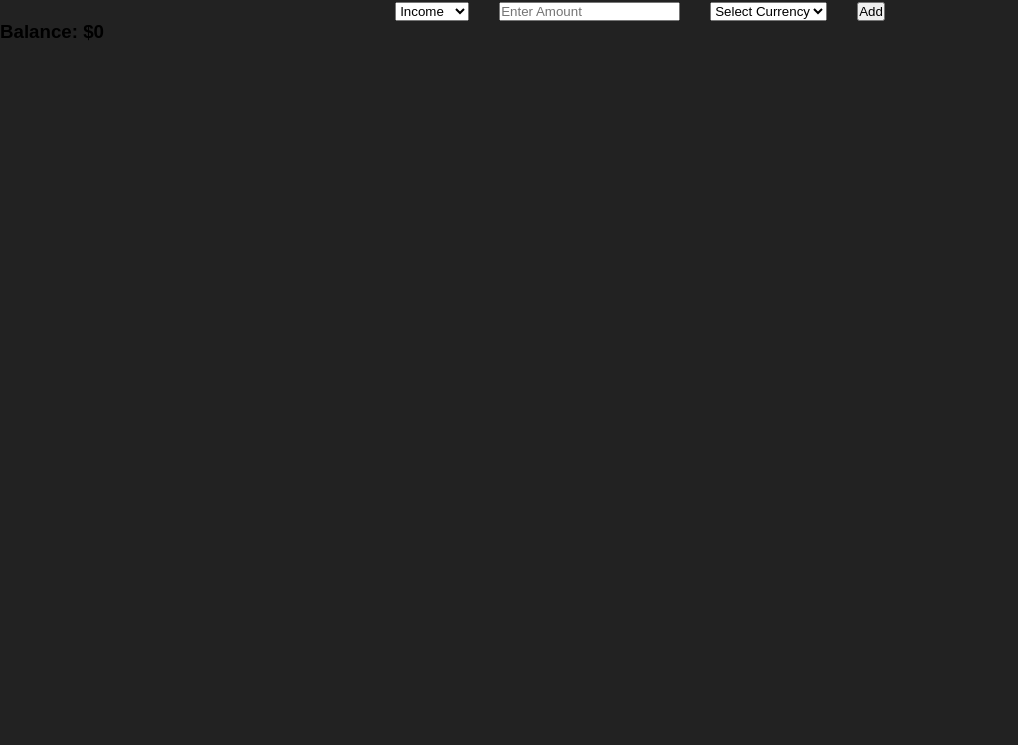
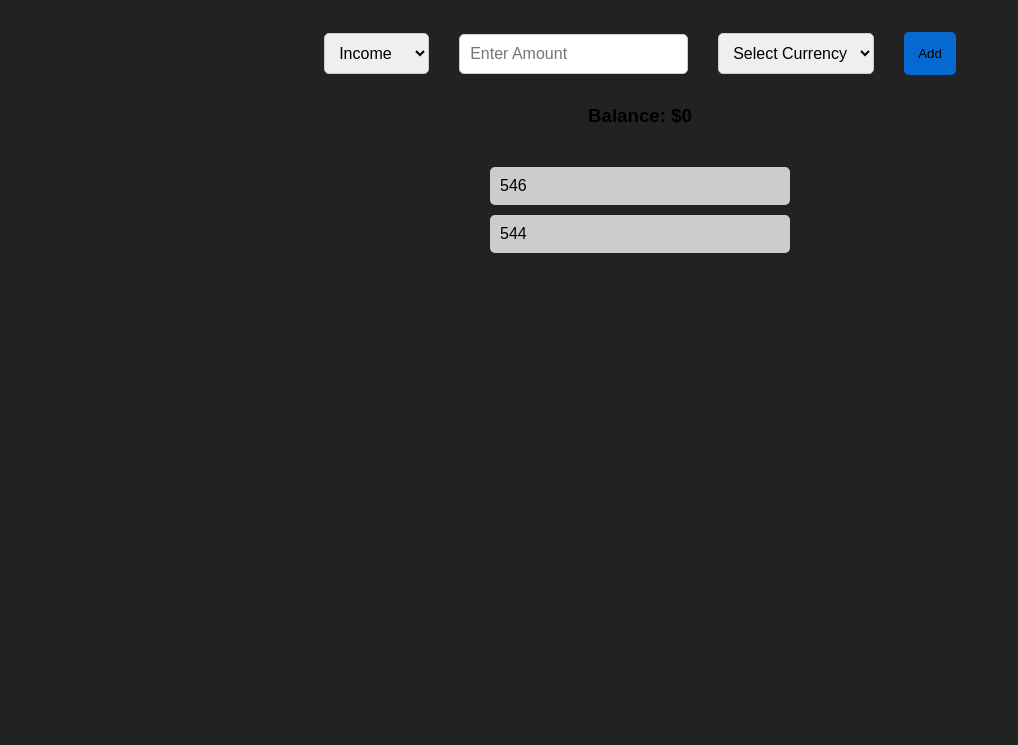
Before and after one commit to kamilawad/Expense-Tracker, a plain HTML site: page index.html in a window 1280 px wide. Shown: the part 55-800 px from the top of the page, without its empty margins (0-1018 px from the left). Drawn offline with Linux system fonts and the light colour scheme.

Commit message:
added home page styling

```diff
--- a/index.html
+++ b/index.html
@@ -4,12 +4,14 @@
     <meta charset="UTF-8">
     <meta name="viewport" content="width=device-width, initial-scale=1.0">
     <link rel="stylesheet" href="styles/common/utilities.css">
+    <link rel="stylesheet" href="styles/index.css">
     <title>Expense Tracker</title>
 </head>
 <body>
     <header class="flex center">
         <h1>Expense Tracker</h1>
     </header>
+    <section class="flex center column gap">
         <form class="flex center gap">
             <div>
                 <select class="form-select" id="type" required>
@@ -28,6 +30,10 @@
             <button type="submit" class="add-btn">Add</button>
         </form>
         <h3>Balance: $<span id="totalbalance">0</span></h3>
-    <ul id="transactions"></ul>
+        <ul class="flex column center" id="transactions">
+            <li>546</li>
+            <li>544</li>
+        </ul>
+    </section>
 </body>
 </html>
--- a/styles/index.css
+++ b/styles/index.css
@@ -0,0 +1,39 @@
+header {
+    margin-top: 10px;
+}
+
+input, select {
+    outline: none;
+    border-radius: 5px;
+    border: 1px solid #ccc;
+    padding: 10px;
+    font-size: 16px;
+}
+
+select:focus {
+    border-color: #0668d1;
+}
+
+input:focus {
+    border-color: #0668d1;
+}
+
+.add-btn {
+    background-color: #0668d1;
+    padding: 14px 14px;
+    border: none;
+    border-radius: 5px;
+    cursor: pointer;
+}
+
+button:hover {
+    background-color: #064281;
+}
+
+li {
+    background-color: #ccc;
+    min-width: 300px;
+    padding: 10px;
+    margin-top: 10px;
+    border-radius: 5px;
+}
```
Lines whose indentation alone changed are shown as unchanged.
